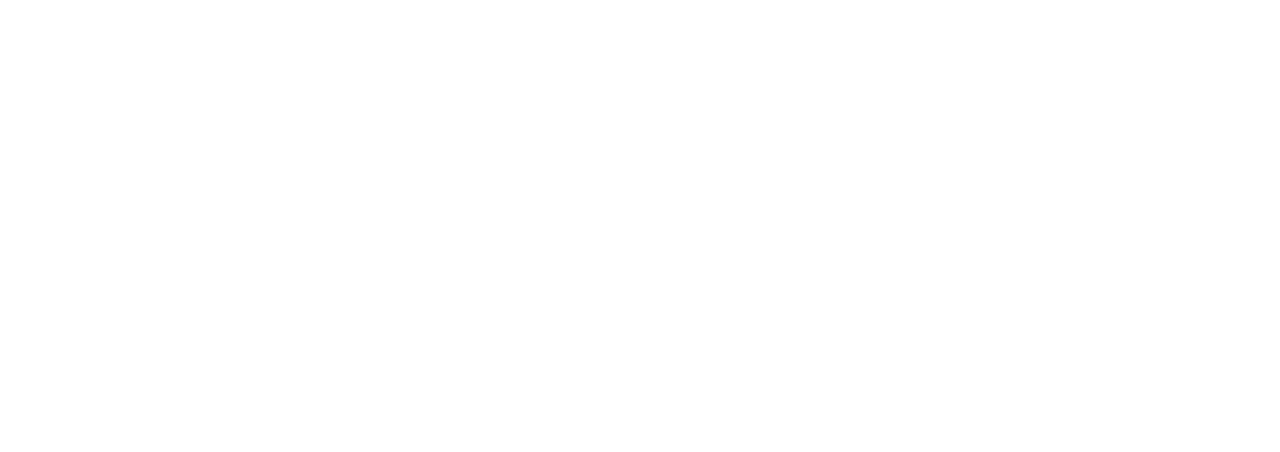
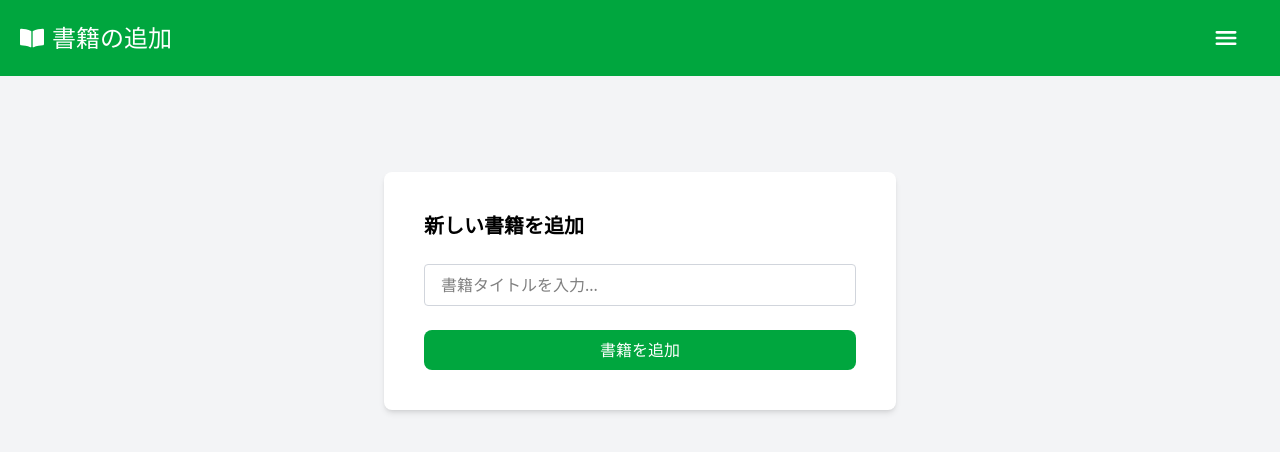
Before and after one commit to rikuyu/book-app-java, a React (Vite) app in the folder frontend/: page /admin/add_book in a window 1280 px wide. Before the commit this address had no page. Shown: the top 452 px of the page. Built offline with nearby package versions, Linux system fonts and the light colour scheme.

Commit message:
add new book

```diff
--- a/frontend/src/App.tsx
+++ b/frontend/src/App.tsx
@@ -7,6 +7,7 @@
 import MyPage from "./components/MyPage.tsx";
 import UserTable from "./components/UserTable.tsx";
 import BorrowRecordTable from "./components/BorowRecordTable.tsx";
+import AddBook from "./components/AddBook.tsx";
 
 function App() {
     return (
@@ -21,6 +22,7 @@
                 <Route path="/mypage" element={<MyPage/>}/>
                 <Route path="/admin/users" element={<UserTable/>}/>
                 <Route path="/admin/borrow_records" element={<BorrowRecordTable/>}/>
+                <Route path="/admin/add_book" element={<AddBook/>}/>
             </Routes>
         </BrowserRouter>
     )
--- /dev/null
+++ b/frontend/src/components/AddBook.tsx
@@ -0,0 +1,93 @@
+import {useState} from 'react';
+import {IoMenu} from 'react-icons/io5';
+import {Link} from 'react-router-dom';
+import {FaBookOpen} from "react-icons/fa";
+
+const AddBook = () => {
+    const [menuOpen, setMenuOpen] = useState(false);
+    const [title, setTitle] = useState('');
+    const toggleMenu = () => setMenuOpen(!menuOpen);
+
+    const submitBook = () => {
+        if (!title.trim()) {
+            alert('書籍タイトルを入力してください。');
+            return;
+        }
+
+        fetch('http://localhost:8080/book', {
+            method: 'POST',
+            headers: {
+                'Content-Type': 'application/json',
+            },
+            body: JSON.stringify({title}),
+            credentials: 'include',
+        })
+            .then((response) => {
+                if (!response.ok) {
+                    throw new Error(`Failed to add book. Status: ${response.status}`);
+                }
+                alert('書籍が正常に追加されました！');
+                setTitle('');
+            })
+            .catch((error) => {
+                console.error('Error:', error);
+                alert('書籍の追加に失敗しました。');
+            });
+    };
+
+
+    return (
+        <div className="min-h-screen bg-gray-100">
+            <header className="bg-green-600 text-white py-4 flex justify-between items-center px-5">
+                <div className="flex items-center">
+                    <FaBookOpen className="text-white w-6 h-6 mr-2"/>
+                    <h1 className="text-2xl font-medium">書籍の追加</h1>
+                </div>
+                <div className="relative">
+                    <button onClick={toggleMenu} className="p-2 text-white rounded-full focus:outline-none">
+                        <IoMenu className="text-white mx-3 w-7 h-7"/>
+                    </button>
+                    {menuOpen && (
+                        <div className="absolute right-0 mt-2 w-48 bg-white rounded shadow-lg z-10">
+                            <ul className="text-gray-800">
+                                <Link to="/book">
+                                    <li className="hover:bg-gray-100 px-5 py-4 cursor-pointer">すべての書籍</li>
+                                </Link>
+                                <Link to="/popular">
+                                    <li className="hover:bg-gray-100 px-5 py-4 cursor-pointer">人気の書籍</li>
+                                </Link>
+                                <Link to="/search">
+                                    <li className="hover:bg-gray-100 px-5 py-4 cursor-pointer">書籍の検索</li>
+                                </Link>
+                                <Link to="/mypage">
+                                    <li className="hover:bg-gray-100 px-5 py-4 cursor-pointer">マイページ</li>
+                                </Link>
+                            </ul>
+                        </div>
+                    )}
+                </div>
+            </header>
+
+            <main className="flex-grow flex items-start justify-center min-h-screen pt-24">
+                <div className="bg-white p-10 rounded-lg shadow-md max-w-lg w-full">
+                    <h2 className="text-xl font-semibold mb-6">新しい書籍を追加</h2>
+                    <input
+                        type="text"
+                        placeholder="書籍タイトルを入力..."
+                        value={title}
+                        onChange={(e) => setTitle(e.target.value)}
+                        className="w-full px-4 py-2 mb-6 border border-gray-300 rounded focus:outline-none focus:ring-2 focus:ring-green-300"
+                    />
+                    <button
+                        onClick={submitBook}
+                        className="w-full bg-green-600 text-white py-2 px-4 rounded-lg hover:bg-green-700 transition"
+                    >
+                        書籍を追加
+                    </button>
+                </div>
+            </main>
+        </div>
+    );
+};
+
+export default AddBook;
--- a/frontend/src/components/MyPage.tsx
+++ b/frontend/src/components/MyPage.tsx
@@ -3,10 +3,13 @@
 import {IoMenu} from 'react-icons/io5';
 import {Link} from 'react-router-dom';
 import {useLogout} from "../utils/Logout.ts";
+import {IoMdSettings} from "react-icons/io";
 
 function MyPage() {
     const [menuOpen, setMenuOpen] = useState(false);
     const toggleMenu = () => setMenuOpen(!menuOpen);
+    const [adminMenuOpen, setAdminMenuOpen] = useState(false);
+    const toggleAdminMenu = () => setAdminMenuOpen(!adminMenuOpen);
     const logout = useLogout();
     const [userData, setUserData] = useState({
         id: '',
@@ -87,21 +90,34 @@
     return (
         <div className="min-h-screen bg-gray-100 flex flex-col">
             <header className="bg-green-600 text-white py-4 flex justify-between items-center px-5">
-                <div className="flex items-center">
+                <div className="flex items-center relative">
                     <div className="flex items-center">
-                        <MdAccountCircle className="text-white w-7 h-7 mr-2"/>
+                        <MdAccountCircle className="text-white w-7 h-7 mr-2" />
                         <h1 className="text-2xl font-medium text-left">マイページ</h1>
                     </div>
                     {userData.isAdmin && (
                         <>
-                            <div className="border-l-2 border-white h-6 mx-4"></div>
-                            <Link to="/admin/users" className="text-lg font-medium hover:underline">
-                                管理用 すべてのユーザー
-                            </Link>
-                            <div className="border-l-2 border-white h-6 mx-4"></div>
-                            <Link to="/admin/borrow_records" className="text-lg font-medium hover:underline">
-                                管理用 貸出記録一覧
-                            </Link>
+                            <button
+                                onClick={toggleAdminMenu}
+                                className="p-2 rounded-full focus:outline-none"
+                            >
+                                <IoMdSettings className="text-white mx-3 w-7 h-7" />
+                            </button>
+                            {adminMenuOpen && (
+                                <div className="absolute top-full right-[-220px] mt-1 w-68 bg-white rounded shadow-lg z-10">
+                                    <ul className="text-gray-800">
+                                        <Link to="/admin/borrow_records">
+                                            <li className="hover:bg-gray-100 px-5 py-4 cursor-pointer">【管理者用】すべての貸出記録</li>
+                                        </Link>
+                                        <Link to="/admin/users">
+                                            <li className="hover:bg-gray-100 px-5 py-4 cursor-pointer">【管理者用】すべてのユーザー</li>
+                                        </Link>
+                                        <Link to="/admin/add_book">
+                                            <li className="hover:bg-gray-100 px-5 py-4 cursor-pointer">【管理者用】書籍の追加</li>
+                                        </Link>
+                                    </ul>
+                                </div>
+                            )}
                         </>
                     )}
                 </div>
@@ -124,9 +140,7 @@
                                 <Link to="/search">
                                     <li className="hover:bg-gray-100 px-5 py-4 cursor-pointer">書籍の検索</li>
                                 </Link>
-                                <li
-                                    className="hover:bg-gray-100 px-5 py-4 cursor-pointer"
-                                    onClick={logout}>
+                                <li className="hover:bg-gray-100 px-5 py-4 cursor-pointer" onClick={logout}>
                                     ログアウト
                                 </li>
                             </ul>
```
